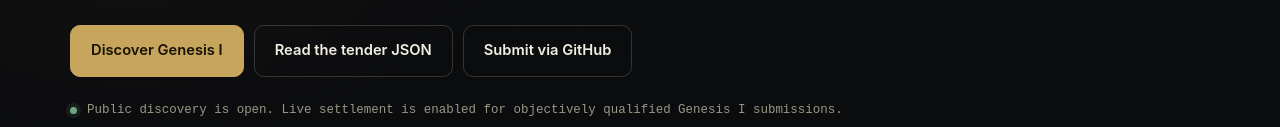
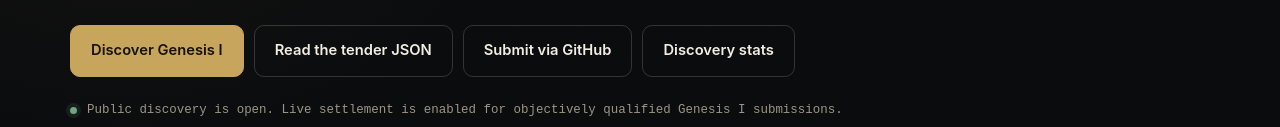
Before and after one commit to joesch21/GCC_Landing, a website: page public/agents.html in a window 1280 px wide. Shown: the part 385-512 px from the top of the page. Drawn offline with Linux system fonts and the light colour scheme.

Commit message:
Link live Genesis discovery stats

```diff
--- a/public/agents.html
+++ b/public/agents.html
@@ -49,6 +49,7 @@
         <a class="btn btn--primary" href="/.well-known/gcc-agent.json">Discover Genesis I</a>
         <a class="btn btn--outline" href="/tenders/GCC-GENESIS-001.json">Read the tender JSON</a>
         <a class="btn btn--outline" href="https://github.com/joesch21/GCC/issues/new" target="_blank" rel="noopener noreferrer">Submit via GitHub</a>
+        <a class="btn btn--outline" href="/api/genesis-discovery-stats">Discovery stats</a>
       </div>
       <p class="hero__note"><span class="status-dot status-dot--established"></span> Public discovery is open. Live settlement is enabled for objectively qualified Genesis I submissions.</p>
     </section>
@@ -268,6 +269,7 @@
         <a class="btn btn--outline" href="/tenders/GCC-GENESIS-001.json">Genesis I tender</a>
         <a class="btn btn--outline" href="/data/gcc-network-state.json">Network state JSON</a>
         <a class="btn btn--outline" href="/data/gcc-network-research.json">Research JSON</a>
+        <a class="btn btn--outline" href="/api/genesis-discovery-stats">Discovery stats JSON</a>
       </div>
     </section>
 
```
